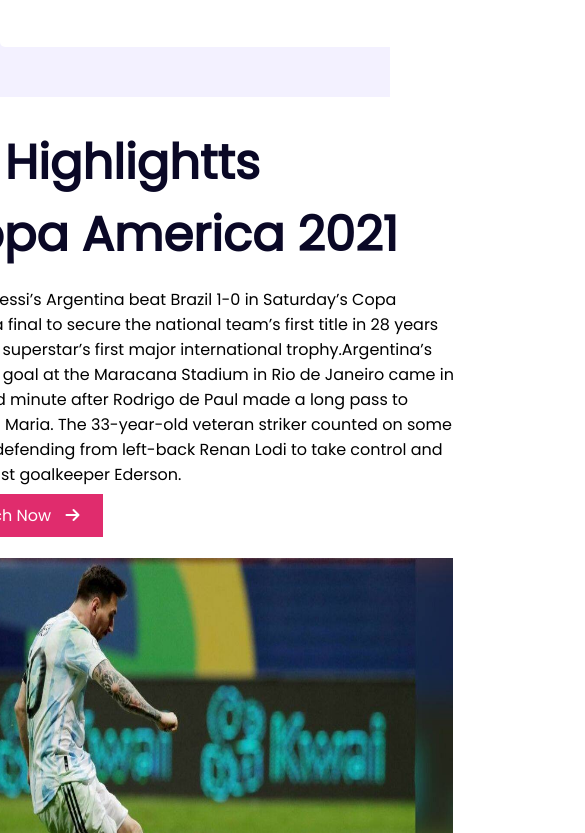
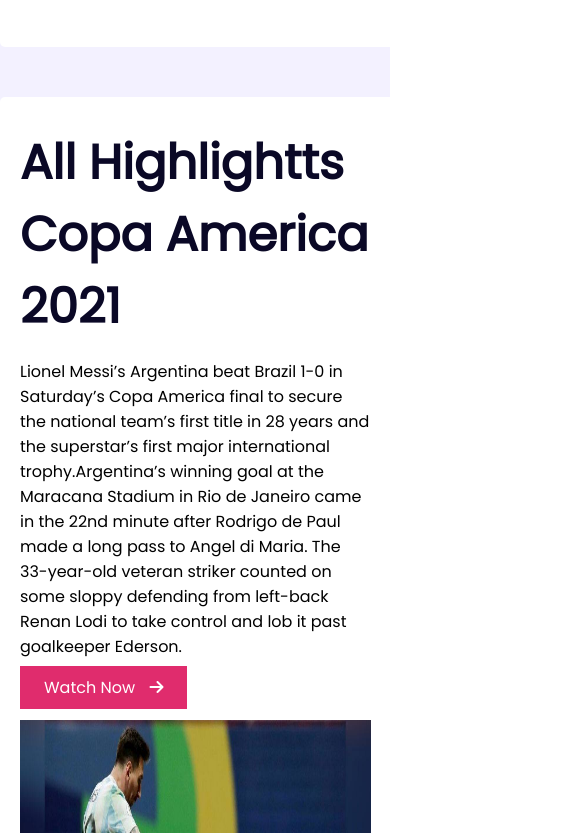
Before and after one commit to tauhid102/football-website, a plain HTML site: page index.html in a window 390 px wide. Shown: the part 8311-9144 px from the top of the page, 585 px wide, since content can reach past the window. Drawn offline with Linux system fonts and the light colour scheme.

Commit message:
responsive

```diff
--- a/css/style.css
+++ b/css/style.css
@@ -382,28 +382,25 @@ footer
         padding: 50px;
         width: 90%;
     }
+    /* highlights matches responsive */
     .highlights-matches
     {
         display: grid;
         grid-template-columns: 1fr;
-        align-items: center;
-        justify-content: center;
-        width: 100%px;
+        /* align-items: center; */
+        /* justify-content: center; */
+        width: 100%;
     }
     .highlights-info
     {
         width: 90%;
-        padding: 0 200px;
-        margin: auto;
         box-sizing: border-box;
     }
     .highlights-img img {
 
         width: 90%;
         margin-top: 20px;
-        padding: 10px 200px;
         box-sizing: border-box;
-        margin-left: 50px;
 
     }
 /* latest news media query */
@@ -419,7 +416,7 @@ footer
     {
         width: 100%;
     }
-    /* footer are query */
+    /* footer responsive query */
 
     .footer
     {
```
